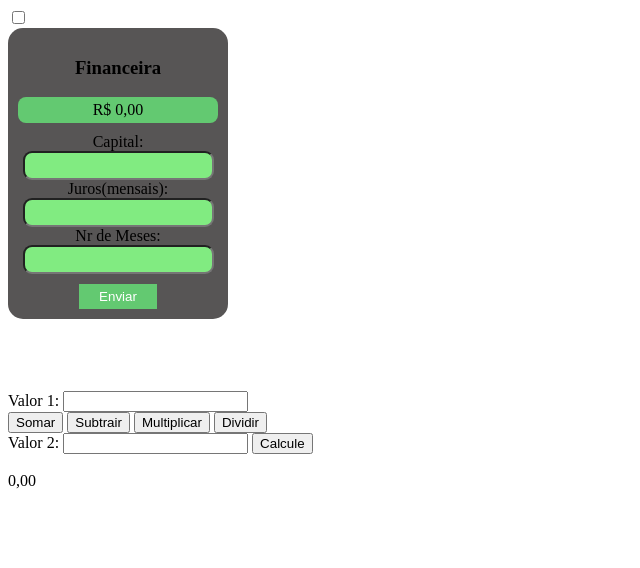
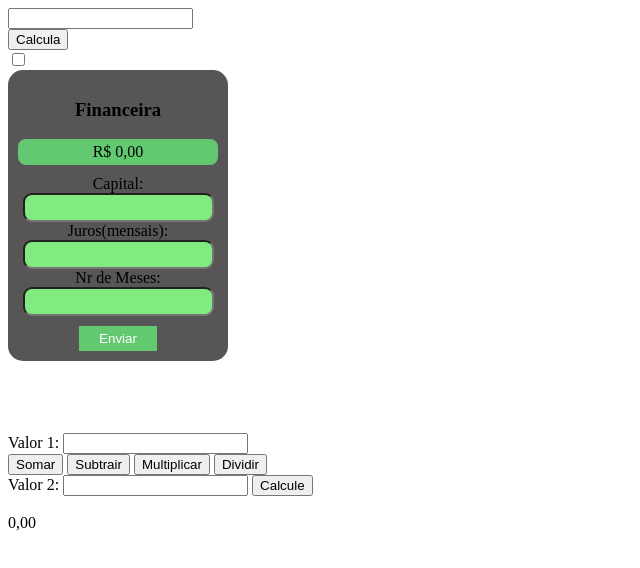
Before and after one commit to pauloariyoshi/primeiroa_3t, a plain HTML site: page index.html in a window 1280 px wide. Shown: the whole page, without its empty margins (0-640 px from the left). Drawn offline with Linux system fonts and the light colour scheme.

Commit message:
Add files via upload
11/11/22

```diff
--- a/estudo.js
+++ b/estudo.js
@@ -96,4 +96,26 @@ function calcule() {
 
     document.getElementById("resultado").innerHTML = r;
 
-}
+
+
+function calculaESG(){
+    //ax2 + bx + c. = 0;
+    //-x2 + 5x - 6 = 0;
+    let a = -1;
+    let b = 5;
+    let c = -6;
+    delta = (b*b) - (4*a*c);
+    let raiz;
+    let x1, x2;
+    if (delta < 0){
+        //escrever que não tem solução.
+        raiz = "Não tem raiz real";
+    }else {
+        raiz = Math.sqrt(delta);
+        x1 = ((-b)+raiz)/(2*a);
+        x2 = ((-b)-raiz)/(2*a);
+        raiz = "x1="+x1 + " e x2="+x2;
+
+        {
+            document.getElementById("raiz").value = raiz;
+        }
--- a/index.html
+++ b/index.html
@@ -10,6 +10,12 @@
 </head>
 
 <body>
+  <div class="aprendendo">
+    <input id="raiz" readonly type="text"><br>
+    <button onclick="calculaESG()">Calcula</button>
+  </div>
+
+
   <input type="checkbox" id="calcFin">
 <div class="calculadora">
   <label for="calcFin"><h3>Financeira</h3></label>
```
